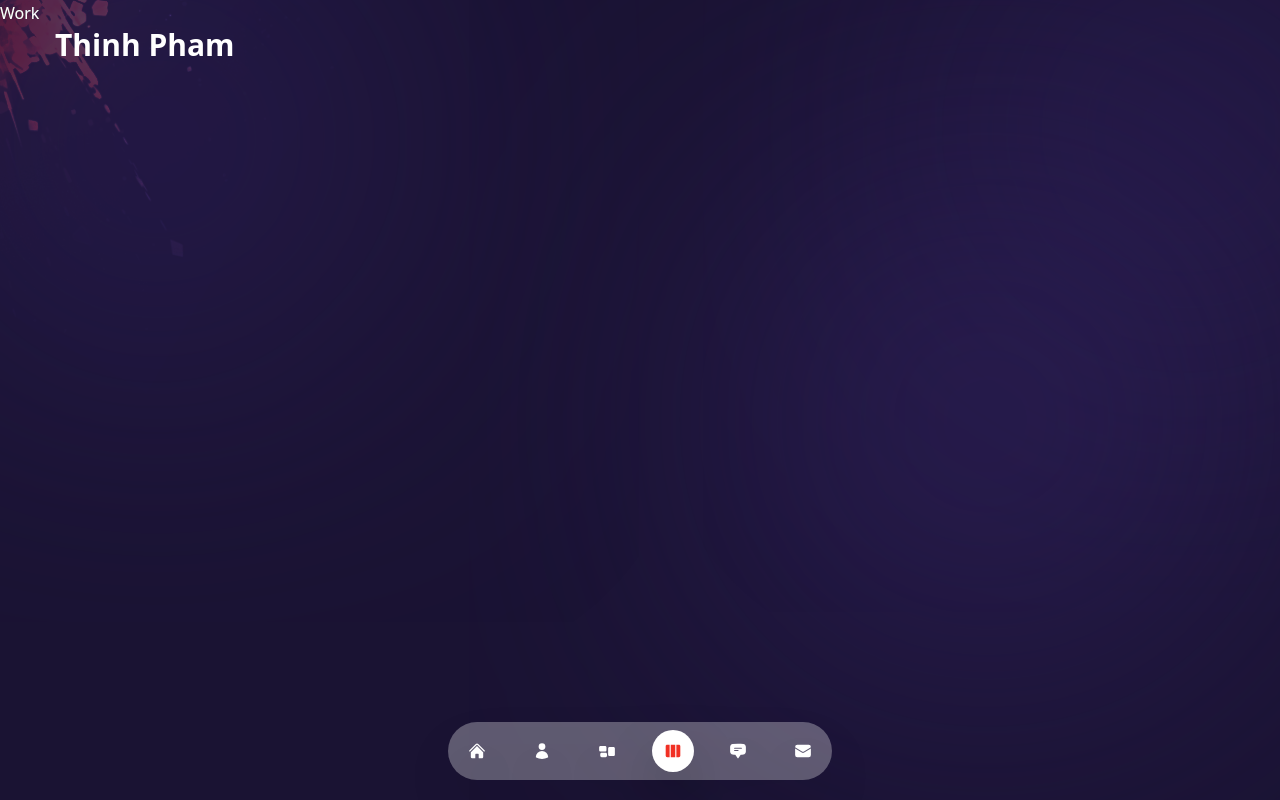
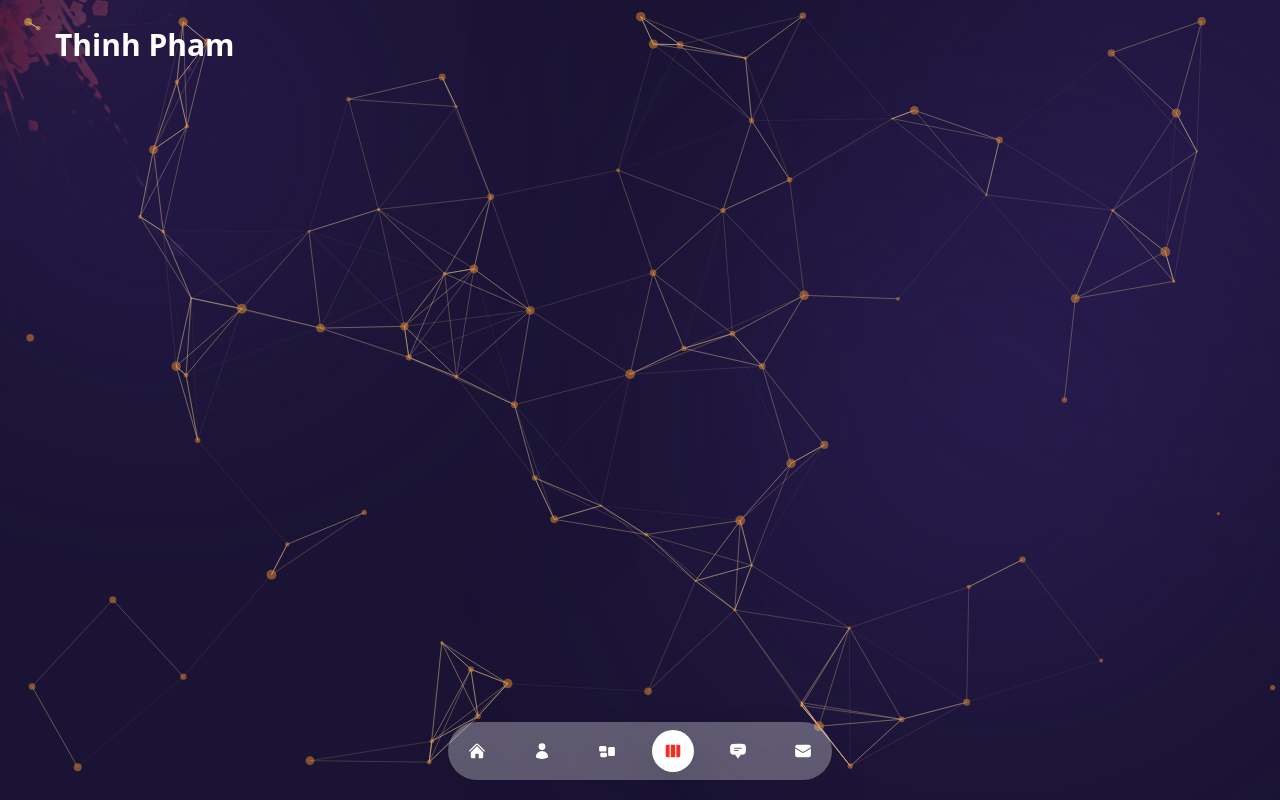
Before and after one commit to thinhpham311-dev/portfolio-profile, a Next.js app: page /work in a window 1280 px wide. Built offline with nearby package versions, Linux system fonts and the light colour scheme; some icons are missing.

Commit message:
update particle

```diff
--- a/components/Layout.js
+++ b/components/Layout.js
@@ -9,11 +9,12 @@ const sora = Sora({
 import TopLeftImg from "./TopLeftImg"
 import Nav from "./Nav"
 import Header from "./Header"
-
+import ParticlesContainer from "./../components/ParticlesContainer"
 
 
 const Layout = ({children}) => {
   return <div className={`page bg-site text-white bg-cover bg-no-repeat ${sora.variable}`}>
+    <ParticlesContainer/>
     <TopLeftImg/>
     <Nav/>
     <Header/>
--- a/pages/index.js
+++ b/pages/index.js
@@ -1,7 +1,6 @@
 import Image from "next/image"
 
 //component
-import ParticlesContainer from "./../components/ParticlesContainer"
 import ProjectBtn from "./../components/ProjectsBtn"
 import Avatar from "./../components/Avatar"
 
@@ -31,7 +30,6 @@ const Home = () => {
     </div>
     <div className="w-[1200px] h-full absolute right-0 bottom-0">
       <div className="bg-none xl:bg-explosion xl:bg-cover xl:bg-right xl:bg-no-repeat w-full h-full absolute mix-blend-color-dodge translate-z-0"></div>
-      <div><ParticlesContainer/></div>
       <motion.div variants={fadeIn('up', 0.5)} initial="hidden" animate="show" exit="hidden" transition={{duration:1, ease:'easeInOut'}} className="w-full h-full max-w-[737px] max-h-[678px] absolute -bottom-32 lg:bottom-0 lg:right-[8%]">
         <Avatar/>
       </motion.div>
--- a/pages/work/index.js
+++ b/pages/work/index.js
@@ -1,5 +1,7 @@
+import ParticlesContainer from "./../../components/ParticlesContainer"
+
 const Work = () => {
-  return <div>Work</div>;
+  return <></>;
 };
 
 export default Work;
```
